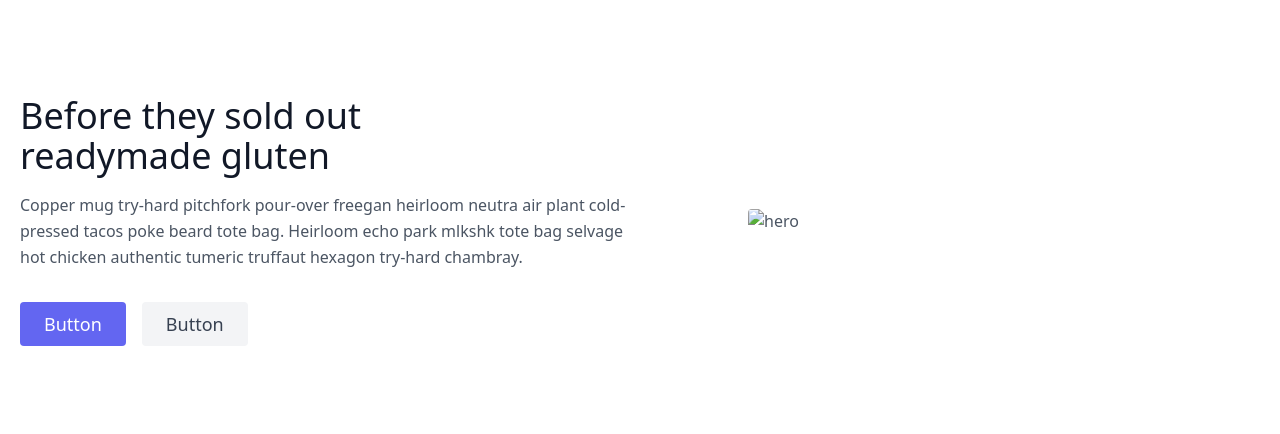
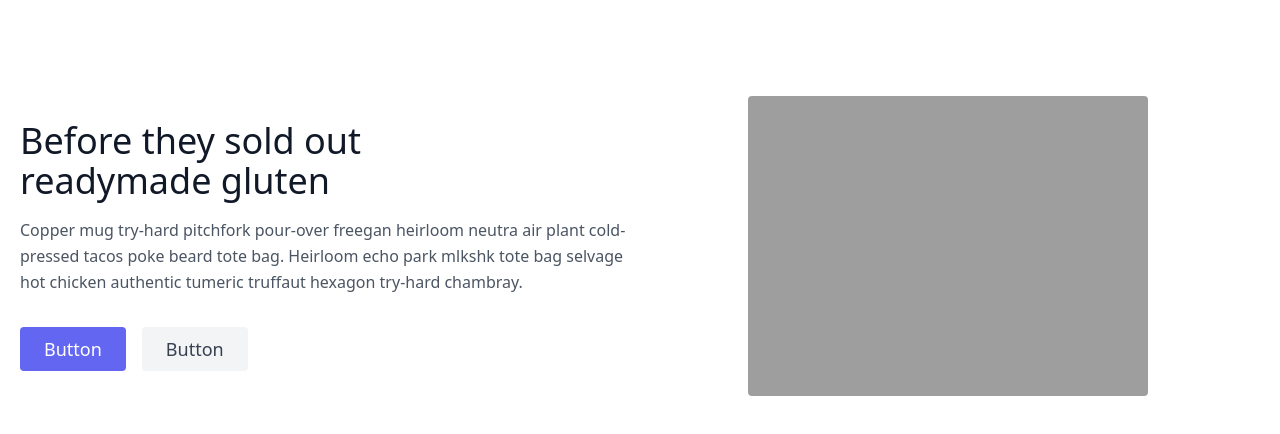
Before and after one commit to 2001Krishanu/Hosting, a plain HTML site: page index.html in a window 1280 px wide. Drawn offline with nearby package versions, Linux system fonts and the light colour scheme; the site is published under a folder, as on GitHub Pages, so addresses that start at the root find nothing.

Commit message:
Update index.html

```diff
--- a/index.html
+++ b/index.html
@@ -22,7 +22,7 @@
             </div>
           </div>
           <div class="lg:max-w-lg lg:w-full md:w-1/2 w-5/6">
-            <img class="object-cover object-center rounded" alt="hero" src="/Hunter.png">
+            <img class="object-cover object-center rounded" alt="hero" src="Hunter.png">
           </div>
         </div>
       </section>
```
